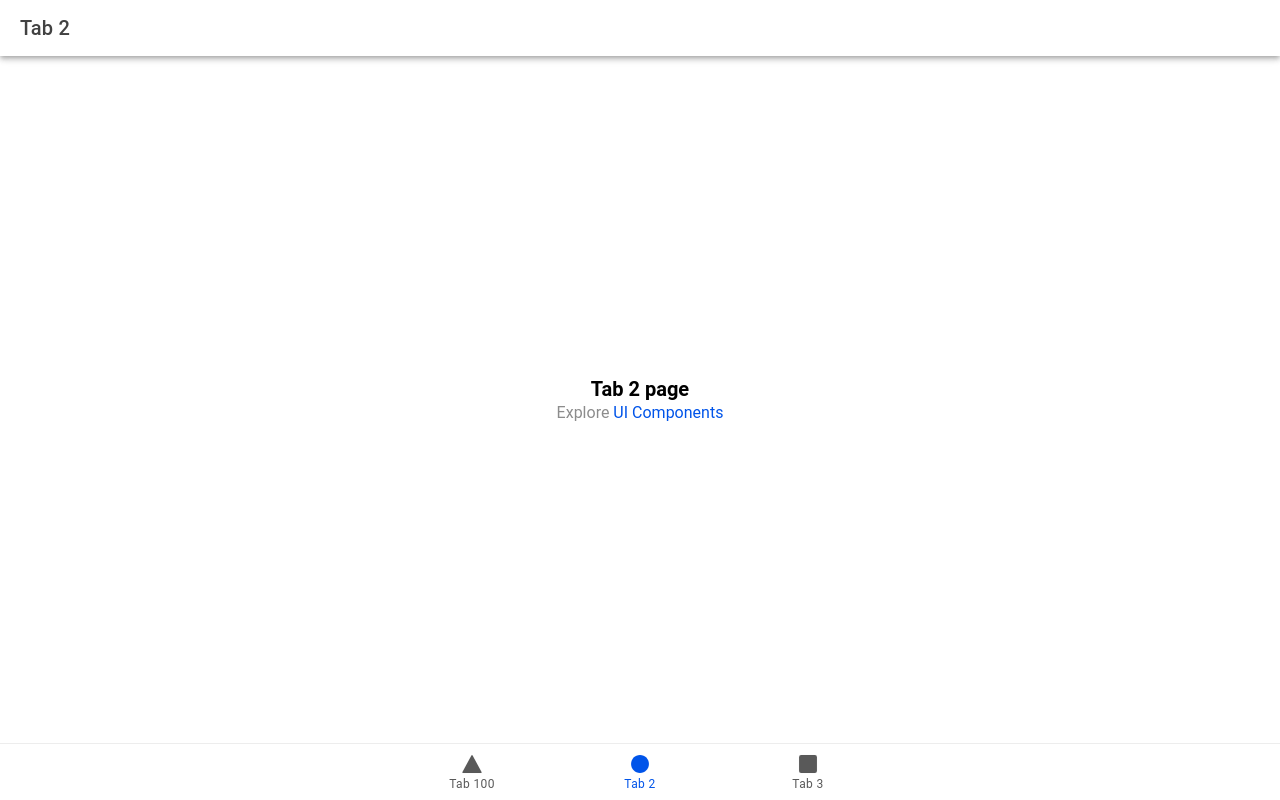
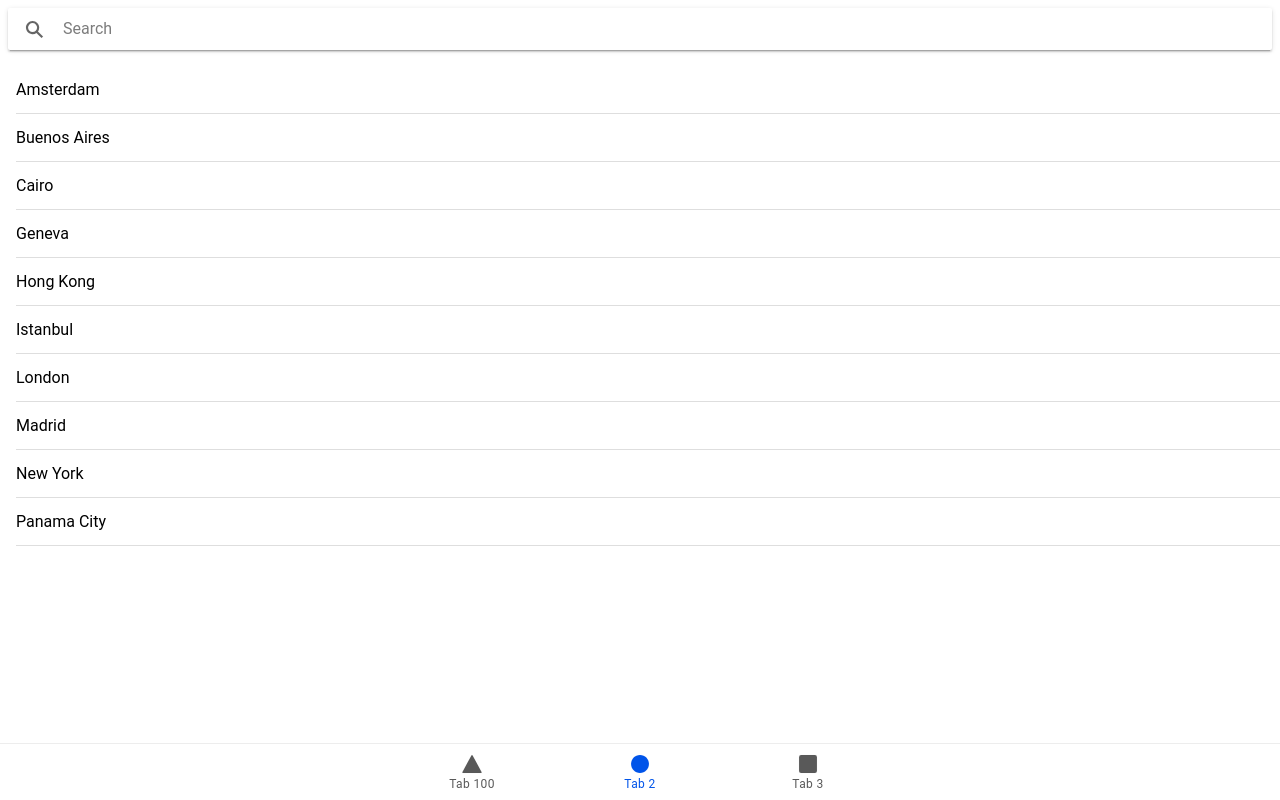
Before and after one commit to RubenUT/UTFeast, a React (Vite) app: page /tab2 in a window 1280 px wide. Built offline with nearby package versions, Linux system fonts and the light colour scheme.

Commit message:
buscador

```diff
--- a/src/App.tsx
+++ b/src/App.tsx
@@ -12,7 +12,7 @@ import {
 import { IonReactRouter } from '@ionic/react-router';
 import { ellipse, square, triangle } from 'ionicons/icons';
 import Tab1 from './pages/Tab1';
-import Tab2 from './pages/Tab2';
+import Tab2 from './pages/Buscador/Tab2';
 import Tab3 from './pages/Tab3';
 import Login from './pages/login/Login';
 import Register from './pages/register/Register';
--- /dev/null
+++ b/src/pages/Buscador/Tab2.tsx
@@ -0,0 +1,39 @@
+import React, { useState } from 'react';
+import { IonItem, IonList, IonSearchbar } from '@ionic/react';
+
+function Tab2() {
+  const data = [
+    'Amsterdam',
+    'Buenos Aires',
+    'Cairo',
+    'Geneva',
+    'Hong Kong',
+    'Istanbul',
+    'London',
+    'Madrid',
+    'New York',
+    'Panama City',
+  ];
+  let [results, setResults] = useState([...data]);
+
+  const handleInput = (ev: Event) => {
+    let query = '';
+    const target = ev.target as HTMLIonSearchbarElement;
+    if (target) query = target.value!.toLowerCase();
+
+    setResults(data.filter((d) => d.toLowerCase().indexOf(query) > -1));
+  };
+
+  return (
+    <>
+      <IonSearchbar debounce={1000} onIonInput={(ev) => handleInput(ev)}></IonSearchbar>
+
+      <IonList>
+        {results.map((result) => (
+          <IonItem>{result}</IonItem>
+        ))}
+      </IonList>
+    </>
+  );
+}
+export default Tab2;
--- a/src/pages/Tab2.tsx
+++ /dev/null
@@ -1,25 +0,0 @@
-import { IonContent, IonHeader, IonPage, IonTitle, IonToolbar } from '@ionic/react';
-import ExploreContainer from '../components/ExploreContainer';
-import './Tab2.css';
-
-const Tab2: React.FC = () => {
-  return (
-    <IonPage>
-      <IonHeader>
-        <IonToolbar>
-          <IonTitle>Tab 2</IonTitle>
-        </IonToolbar>
-      </IonHeader>
-      <IonContent fullscreen>
-        <IonHeader collapse="condense">
-          <IonToolbar>
-            <IonTitle size="large">Tab 2</IonTitle>
-          </IonToolbar>
-        </IonHeader>
-        <ExploreContainer name="Tab 2 page" />
-      </IonContent>
-    </IonPage>
-  );
-};
-
-export default Tab2;
```
